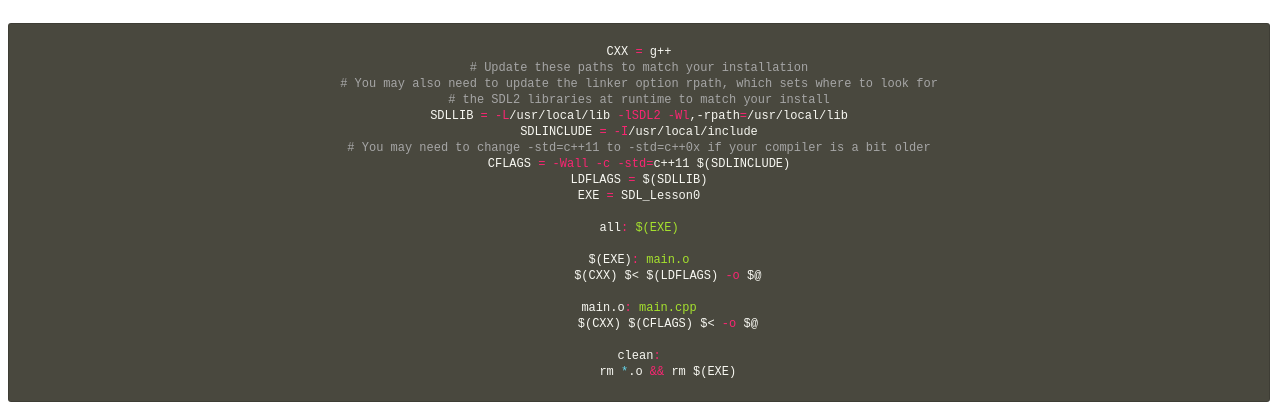
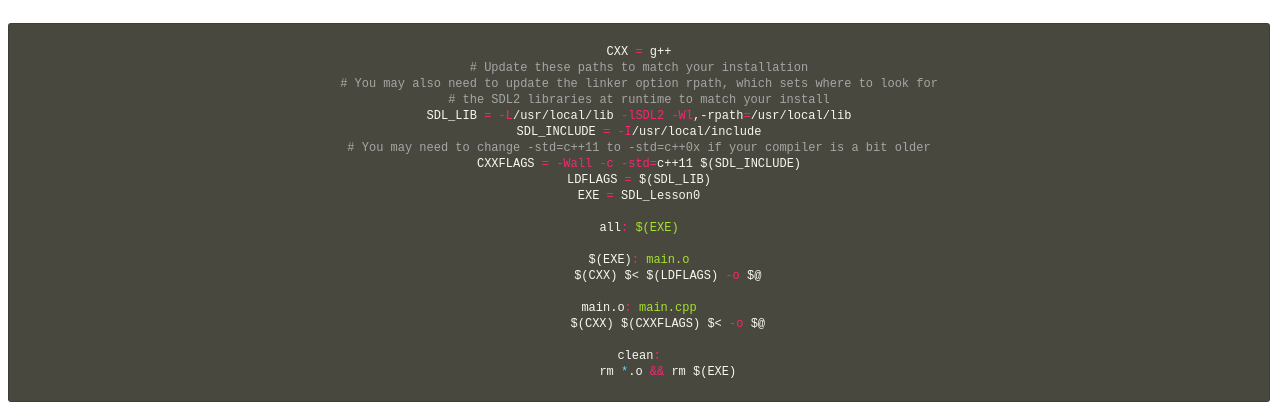
Before and after one commit to Twinklebear/Twinklebear.github.io, a Jekyll site: the page built from _posts/2013-08-15-lesson-0-linux-command-line.md, in a window 1280 px wide. Shown: the part 326-745 px from the top of the page. Built offline with Jekyll 4.4.1, drawn with Linux system fonts in a browser that asks for light colours; comment, search, counter and statistics services are not loaded.

Commit message:
Updating the makefiles shown in the lessons to match the fixed ones, ie CFLAGS changed to the proper CXXFLAGS name

```diff
--- a/_posts/2013-08-15-lesson-0-linux-command-line.md
+++ b/_posts/2013-08-15-lesson-0-linux-command-line.md
@@ -22,11 +22,11 @@ CXX = g++
 # Update these paths to match your installation
 # You may also need to update the linker option rpath, which sets where to look for
 # the SDL2 libraries at runtime to match your install
-SDLLIB = -L/usr/local/lib -lSDL2 -Wl,-rpath=/usr/local/lib
-SDLINCLUDE = -I/usr/local/include
+SDL_LIB = -L/usr/local/lib -lSDL2 -Wl,-rpath=/usr/local/lib
+SDL_INCLUDE = -I/usr/local/include
 # You may need to change -std=c++11 to -std=c++0x if your compiler is a bit older
-CFLAGS = -Wall -c -std=c++11 $(SDLINCLUDE)
-LDFLAGS = $(SDLLIB)
+CXXFLAGS = -Wall -c -std=c++11 $(SDL_INCLUDE)
+LDFLAGS = $(SDL_LIB)
 EXE = SDL_Lesson0
 
 all: $(EXE)
@@ -35,7 +35,7 @@ $(EXE): main.o
 	$(CXX) $< $(LDFLAGS) -o $@
 
 main.o: main.cpp
-	$(CXX) $(CFLAGS) $< -o $@
+	$(CXX) $(CXXFLAGS) $< -o $@
 
 clean:
 	rm *.o && rm $(EXE)
```
Also changed, not shown: _posts/2013-08-15-lesson-0-mac-command-line.md (+2 -2 lines), _posts/2013-08-15-lesson-0-mingw.md (+5 -5 lines).
